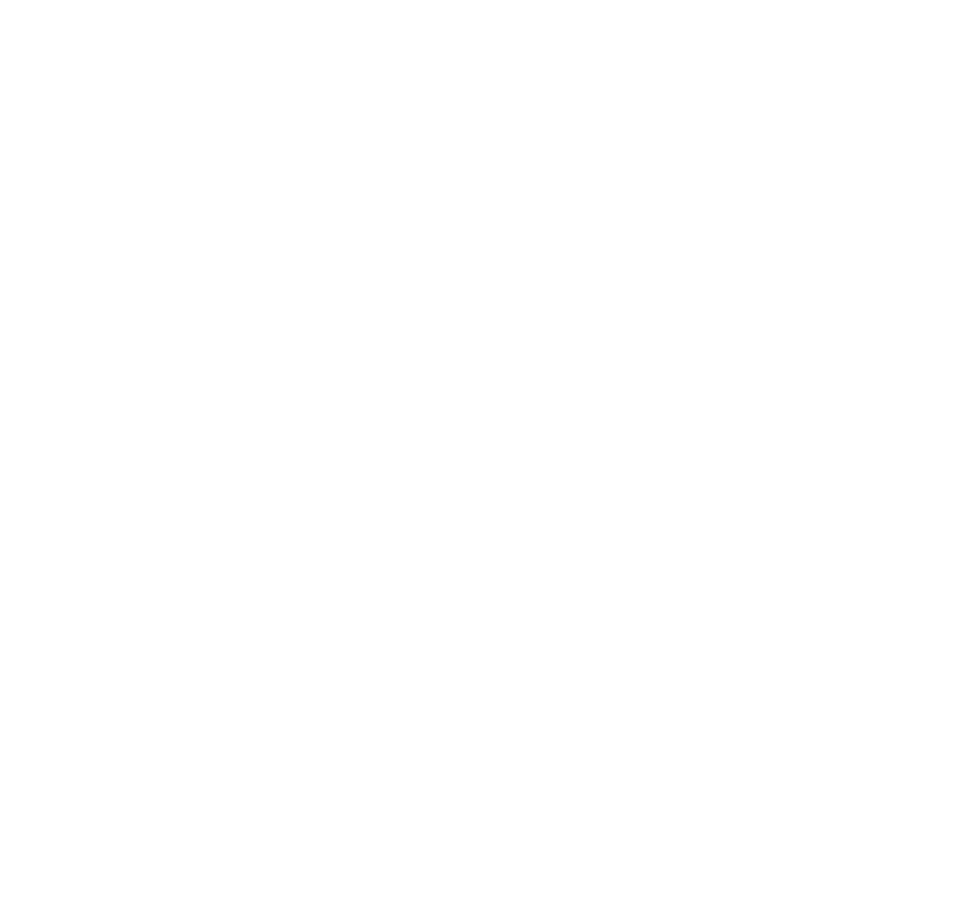
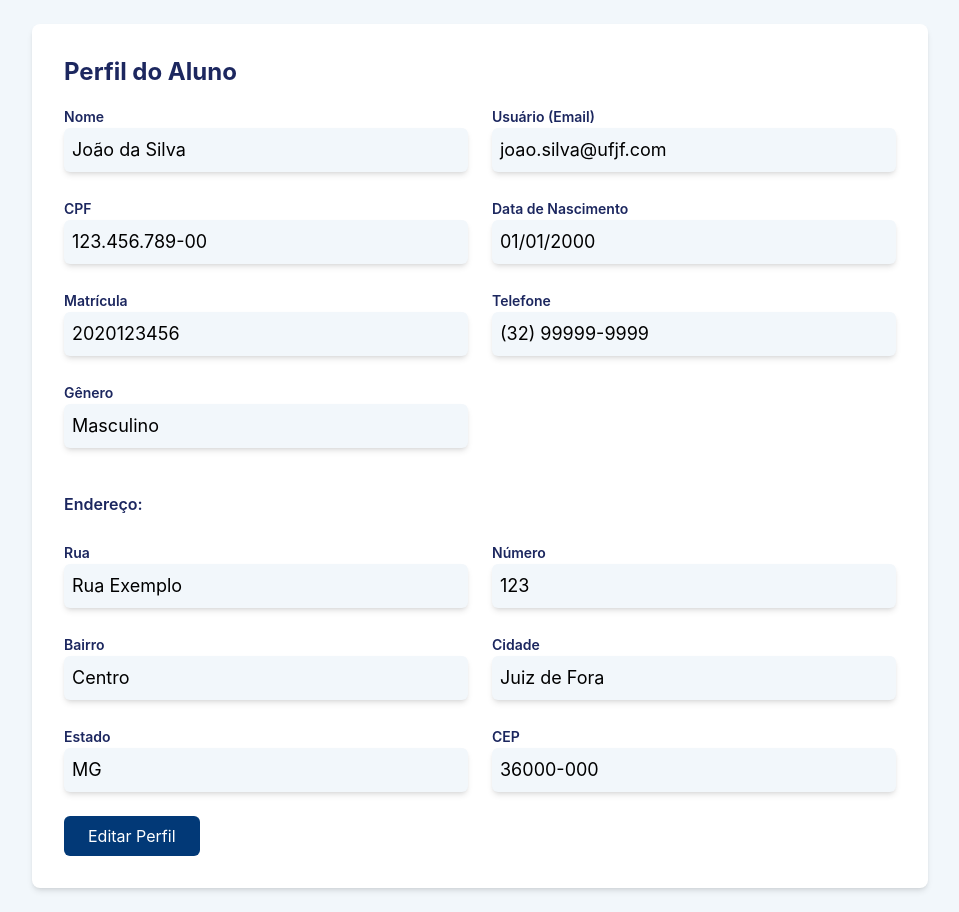
Before and after one commit to LettCosta/SistemaGerenciamentoFaculdade, a React (Create React App) app in the folder frontend/: page /visualizar-perfil in a window 1280 px wide. Before the commit this address had no page. Shown: the whole page, without its empty margins (160-1119 px from the left). Before the commit the page ends 800 px from the top, so only its background shows below. Built offline with nearby package versions, Linux system fonts and the light colour scheme.

Commit message:
adiciona pagina de visualizar perfil

```diff
--- a/frontend/src/index.tsx
+++ b/frontend/src/index.tsx
@@ -5,6 +5,7 @@
 import reportWebVitals from './reportWebVitals';
 import App from './App';
 import Dashboard from './pages/Dashboard';
+import VisualizarPerfil from './pages/visualizarPerfil';
 
 
 
@@ -19,6 +20,7 @@
       <Routes>
         <Route path="/" element={<App />}/>
         <Route path="dashboard" element={<Dashboard />} />
+        <Route path="visualizar-perfil" element={<VisualizarPerfil/>} />
       </Routes>
     </BrowserRouter>
   </React.StrictMode>
--- /dev/null
+++ b/frontend/src/pages/visualizarPerfil.tsx
@@ -0,0 +1,86 @@
+export default function VisualizarPerfil() {
+    return (
+      <div className="min-h-screen bg-[#F2F7FB] p-6">
+        <div className="max-w-4xl mx-auto bg-white shadow-md rounded-lg p-8">
+          <h1 className="text-2xl font-bold text-[#1C275F] mb-4">Perfil do Aluno</h1>
+
+          <div className="grid grid-cols-1 md:grid-cols-2 gap-6">
+            <div>
+              <label className="text-sm font-semibold text-[#1C275F]">Nome</label>
+              <p className="text-lg text-black bg-[#F2F7FB] shadow-md rounded-md p-2">João da Silva</p>
+            </div>
+
+            <div>
+              <label className="text-sm font-semibold text-[#1C275F]">Usuário (Email)</label>
+              <p className="text-lg text-black bg-[#F2F7FB] shadow-md rounded-md p-2">joao.silva@ufjf.com</p>
+            </div>
+
+            <div>
+              <label className="text-sm font-semibold text-[#1C275F]">CPF</label>
+              <p className="text-lg text-black bg-[#F2F7FB] shadow-md rounded-md p-2">123.456.789-00</p>
+            </div>
+
+            <div>
+              <label className="text-sm font-semibold text-[#1C275F]">Data de Nascimento</label>
+              <p className="text-lg text-black bg-[#F2F7FB] shadow-md rounded-md p-2">01/01/2000</p>
+            </div>
+
+            <div>
+              <label className="text-sm font-semibold text-[#1C275F]">Matrícula</label>
+              <p className="text-lg text-black bg-[#F2F7FB] shadow-md rounded-md p-2">2020123456</p>
+            </div>
+
+            <div>
+              <label className="text-sm font-semibold text-[#1C275F]">Telefone</label>
+              <p className="text-lg text-black bg-[#F2F7FB] shadow-md rounded-md p-2">(32) 99999-9999</p>
+            </div>
+
+            <div>
+              <label className="text-sm font-semibold text-[#1C275F]">Gênero</label>
+              <p className="text-lg text-black bg-[#F2F7FB] shadow-md rounded-md p-2">Masculino</p>
+            </div>
+
+            <div className="md:col-span-2 mt-5">
+              <label className="text-md font-semibold  text-[#1C275F]">Endereço:</label>
+            </div>
+
+            <div>
+              <label className="text-sm font-semibold text-[#1C275F]">Rua</label>
+              <p className="text-lg text-black bg-[#F2F7FB] shadow-md rounded-md p-2">Rua Exemplo</p>
+            </div>
+
+            <div>
+              <label className="text-sm font-semibold text-[#1C275F]">Número</label>
+              <p className="text-lg text-black bg-[#F2F7FB] shadow-md rounded-md p-2">123</p>
+            </div>
+
+            <div>
+              <label className="text-sm font-semibold text-[#1C275F]">Bairro</label>
+              <p className="text-lg text-black bg-[#F2F7FB] shadow-md rounded-md p-2">Centro</p>
+            </div>
+
+            <div>
+              <label className="text-sm font-semibold text-[#1C275F]">Cidade</label>
+              <p className="text-lg text-black bg-[#F2F7FB] shadow-md rounded-md p-2">Juiz de Fora</p>
+            </div>
+
+            <div>
+              <label className="text-sm font-semibold text-[#1C275F]">Estado</label>
+              <p className="text-lg text-black bg-[#F2F7FB] shadow-md rounded-md p-2">MG</p>
+            </div>
+
+            <div>
+              <label className="text-sm font-semibold text-[#1C275F]">CEP</label>
+              <p className="text-lg text-black bg-[#F2F7FB] shadow-md rounded-md p-2">36000-000</p>
+            </div>
+          </div>
+
+          <div className="mt-6">
+            <button className="bg-[#023977] text-white px-6 py-2 rounded-md hover:bg-[#1C275F]">
+              Editar Perfil
+            </button>
+          </div>
+        </div>
+      </div>
+    );
+  }
```
